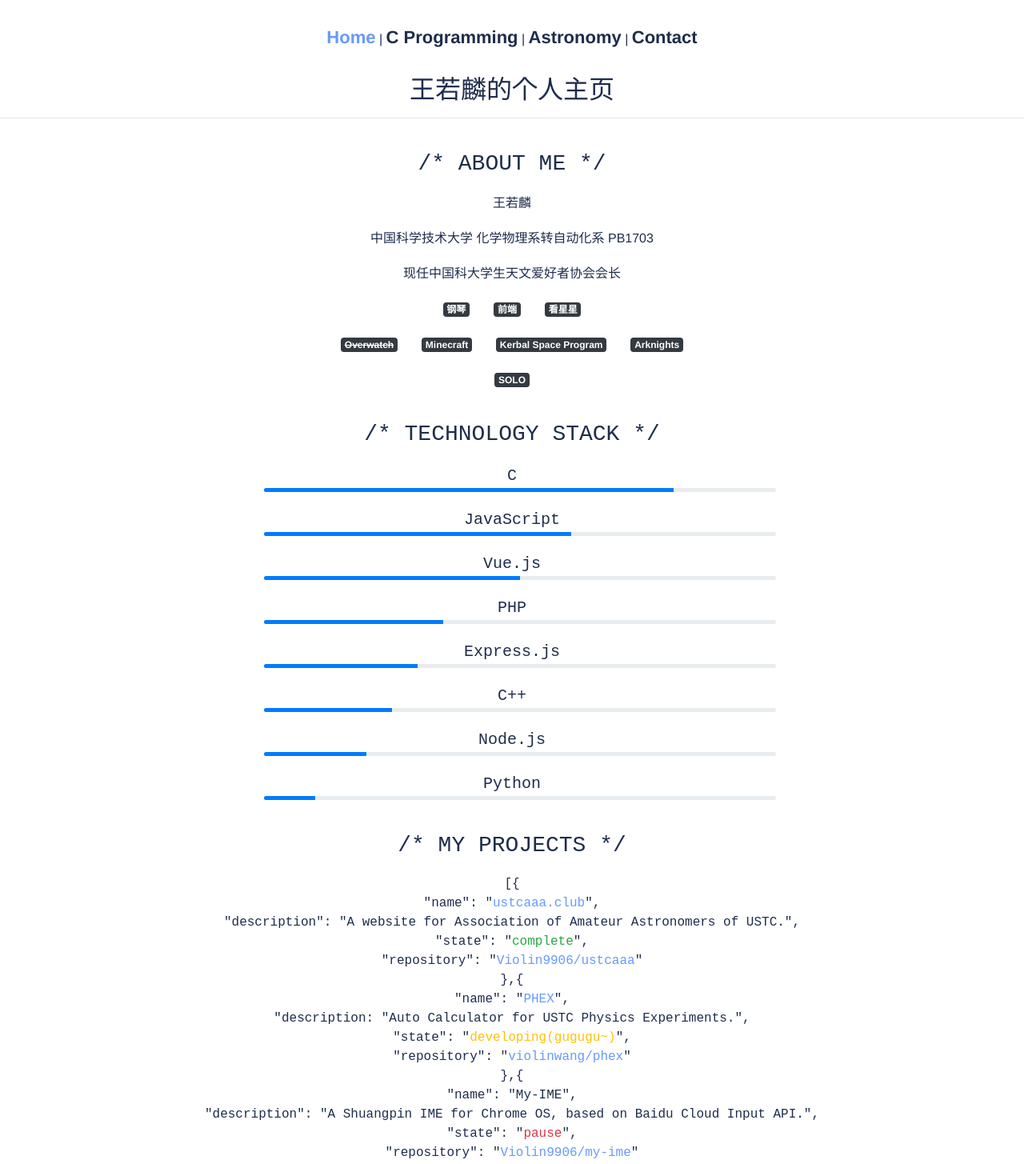
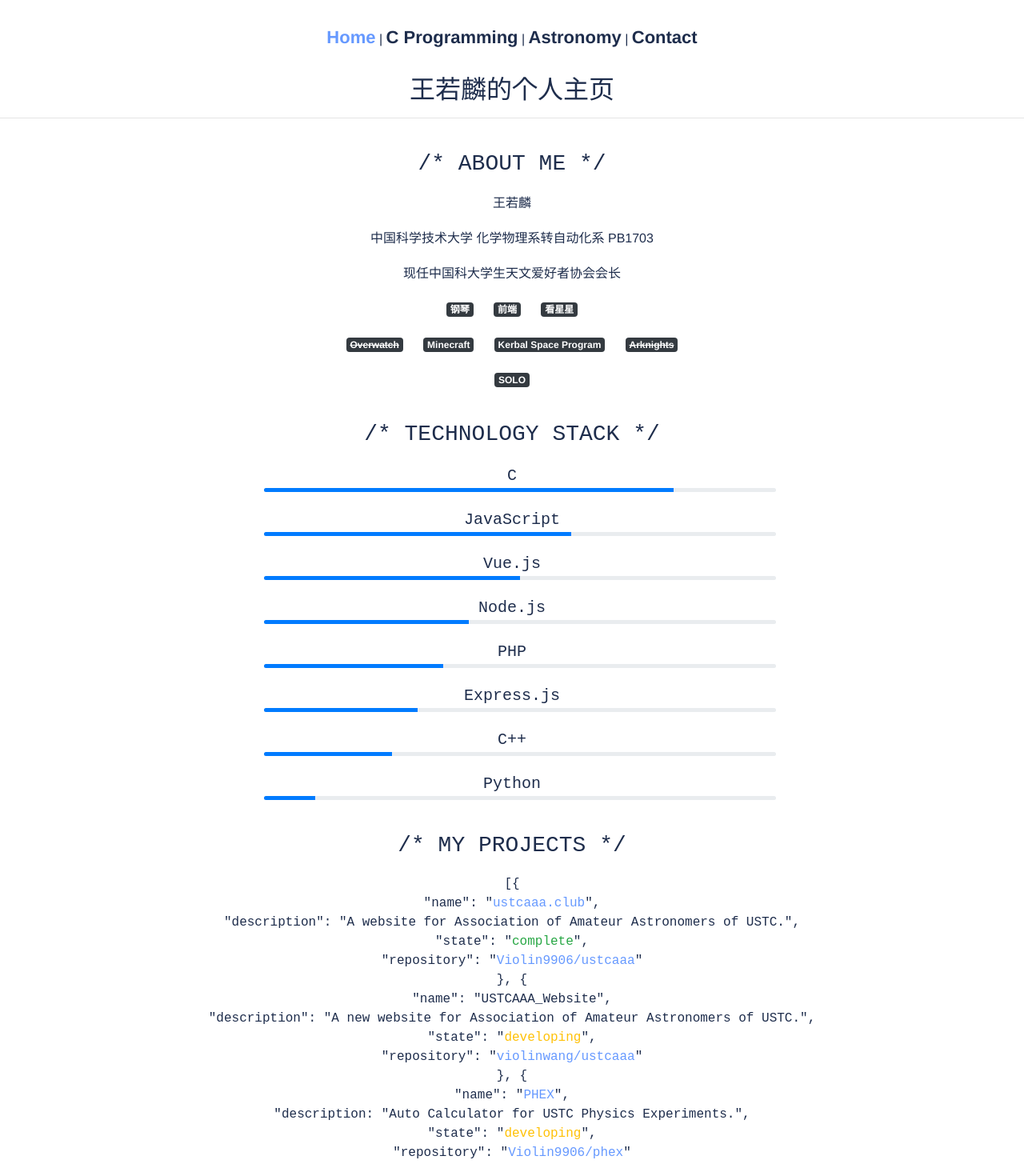
Before and after one commit to Violin9906/homepage, a Vue app: page / in a window 1280 px wide. Shown: the top 1455 px of the page at 80% size. Built offline with nearby package versions, Linux system fonts and the light colour scheme.

Commit message:
add autolint

```diff
--- a/src/components/AboutMe.vue
+++ b/src/components/AboutMe.vue
@@ -5,9 +5,24 @@
       <li>王若麟</li>
       <li>中国科学技术大学 化学物理系转自动化系 PB1703</li>
       <li>现任中国科大学生天文爱好者协会会长</li>
-      <li><span class="badge badge-dark">钢琴</span> <span class="badge badge-dark">前端</span> <span class="badge badge-dark">看星星</span></li>
-      <li><span class="badge badge-dark"><del>Overwatch</del></span> <span class="badge badge-dark">Minecraft</span> <span class="badge badge-dark">Kerbal Space Program</span> <span class="badge badge-dark">Arknights</span></li>
-      <li><span class="badge badge-dark">SOLO</span></li>
+      <li>
+        <span class="badge badge-dark">钢琴</span>
+        <span class="badge badge-dark">前端</span>
+        <span class="badge badge-dark">看星星</span>
+      </li>
+      <li>
+        <span class="badge badge-dark">
+          <del>Overwatch</del>
+        </span>
+        <span class="badge badge-dark">Minecraft</span>
+        <span class="badge badge-dark">Kerbal Space Program</span>
+        <span class="badge badge-dark">
+          <del>Arknights</del>
+        </span>
+      </li>
+      <li>
+        <span class="badge badge-dark">SOLO</span>
+      </li>
     </ul>
   </div>
 </template>
--- a/src/components/MyProjects.vue
+++ b/src/components/MyProjects.vue
@@ -7,12 +7,20 @@
       "description": "A website for Association of Amateur Astronomers of USTC.",<br>
       "state": "<span class="text-success">complete</span>",<br>
       "repository": "<a href="//github.com/Violin9906/ustcaaa">Violin9906/ustcaaa</a>"<br>
-      },{<br>
-      "name": "<a href="//home.ustc.edu.cn/~violinwang/phex">PHEX</a>",<br>
+      },
+      {<br>
+      "name": "USTCAAA_Website",<br>
+      "description": "A new website for Association of Amateur Astronomers of USTC.",<br>
+      "state": "<span class="text-warning">developing</span>",<br>
+      "repository": "<a href="//git.lug.ustc.edu.cn/violinwang/ustcaaa">violinwang/ustcaaa</a>"<br>
+      },
+      {<br>
+      "name": "<a href="//violin9906.github.io/phex">PHEX</a>",<br>
       "description: "Auto Calculator for USTC Physics Experiments.",<br>
-      "state": "<span class="text-warning">developing(gugugu~)</span>",<br>
-      "repository": "<a href="//dev.tencent.com/u/violinwang/p/phex/git">violinwang/phex</a>"<br>
-      },{<br>
+      "state": "<span class="text-warning">developing</span>",<br>
+      "repository": "<a href="//github.com/Violin9906/phex">Violin9906/phex</a>"<br>
+      },
+      {<br>
       "name": "My-IME",<br>
       "description": "A Shuangpin IME for Chrome OS, based on Baidu Cloud Input API.",<br>
       "state": "<span class="text-danger">pause</span>",<br>
--- a/src/components/TechStack.vue
+++ b/src/components/TechStack.vue
@@ -5,61 +5,108 @@
       <li>
         C
         <div class="progress">
-          <div class="progress-bar" role="progressbar" style="width: 80%" aria-valuenow="80" aria-valuemin="0"
-               aria-valuemax="100"></div>
+          <div
+            class="progress-bar"
+            role="progressbar"
+            style="width: 80%"
+            aria-valuenow="80"
+            aria-valuemin="0"
+            aria-valuemax="100"
+          ></div>
         </div>
       </li>
       <li>
         JavaScript
         <div class="progress">
-          <div class="progress-bar" role="progressbar" style="width: 60%" aria-valuenow="60" aria-valuemin="0"
-               aria-valuemax="100"></div>
+          <div
+            class="progress-bar"
+            role="progressbar"
+            style="width: 60%"
+            aria-valuenow="60"
+            aria-valuemin="0"
+            aria-valuemax="100"
+          ></div>
         </div>
       </li>
       <li>
         Vue.js
         <div class="progress">
-          <div class="progress-bar" role="progressbar" style="width: 50%" aria-valuenow="50" aria-valuemin="0"
-               aria-valuemax="100"></div>
+          <div
+            class="progress-bar"
+            role="progressbar"
+            style="width: 50%"
+            aria-valuenow="50"
+            aria-valuemin="0"
+            aria-valuemax="100"
+          ></div>
+        </div>
+      </li>
+      <li>
+        Node.js
+        <div class="progress">
+          <div
+            class="progress-bar"
+            role="progressbar"
+            style="width: 40%"
+            aria-valuenow="20"
+            aria-valuemin="0"
+            aria-valuemax="100"
+          ></div>
         </div>
       </li>
       <li>
         PHP
         <div class="progress">
-          <div class="progress-bar" role="progressbar" style="width: 35%" aria-valuenow="35" aria-valuemin="0"
-               aria-valuemax="100"></div>
+          <div
+            class="progress-bar"
+            role="progressbar"
+            style="width: 35%"
+            aria-valuenow="35"
+            aria-valuemin="0"
+            aria-valuemax="100"
+          ></div>
         </div>
       </li>
       <li>
         Express.js
         <div class="progress">
-          <div class="progress-bar" role="progressbar" style="width: 30%" aria-valuenow="30" aria-valuemin="0"
-               aria-valuemax="100"></div>
+          <div
+            class="progress-bar"
+            role="progressbar"
+            style="width: 30%"
+            aria-valuenow="30"
+            aria-valuemin="0"
+            aria-valuemax="100"
+          ></div>
         </div>
       </li>
       <li>
         C++
         <div class="progress">
-          <div class="progress-bar" role="progressbar" style="width: 25%" aria-valuenow="25" aria-valuemin="0"
-               aria-valuemax="100"></div>
-        </div>
-      </li>
-      <li>
-        Node.js
-        <div class="progress">
-          <div class="progress-bar" role="progressbar" style="width: 20%" aria-valuenow="20" aria-valuemin="0"
-               aria-valuemax="100"></div>
+          <div
+            class="progress-bar"
+            role="progressbar"
+            style="width: 25%"
+            aria-valuenow="25"
+            aria-valuemin="0"
+            aria-valuemax="100"
+          ></div>
         </div>
       </li>
       <li>
         Python
         <div class="progress">
-          <div class="progress-bar" role="progressbar" style="width: 10%" aria-valuenow="10" aria-valuemin="0"
-               aria-valuemax="100"></div>
+          <div
+            class="progress-bar"
+            role="progressbar"
+            style="width: 10%"
+            aria-valuenow="10"
+            aria-valuemin="0"
+            aria-valuemax="100"
+          ></div>
         </div>
       </li>
     </ul>
-
   </div>
 </template>
 
@@ -96,7 +143,7 @@ a {
   height: 5px;
 }
 
-@media screen and (max-width:576px){
+@media screen and (max-width: 576px) {
   .progress {
     width: 100%;
     margin: 0 0;
@@ -107,11 +154,14 @@ a {
   animation: animate-positive 2s;
 }
 
-@-webkit-keyframes animate-positive{
-  0% { width: 0; }
+@-webkit-keyframes animate-positive {
+  0% {
+    width: 0;
+  }
 }
-@keyframes animate-positive{
-  0% { width: 0; }
+@keyframes animate-positive {
+  0% {
+    width: 0;
+  }
 }
-
 </style>
```
Also changed, not shown: .travis.yml.
